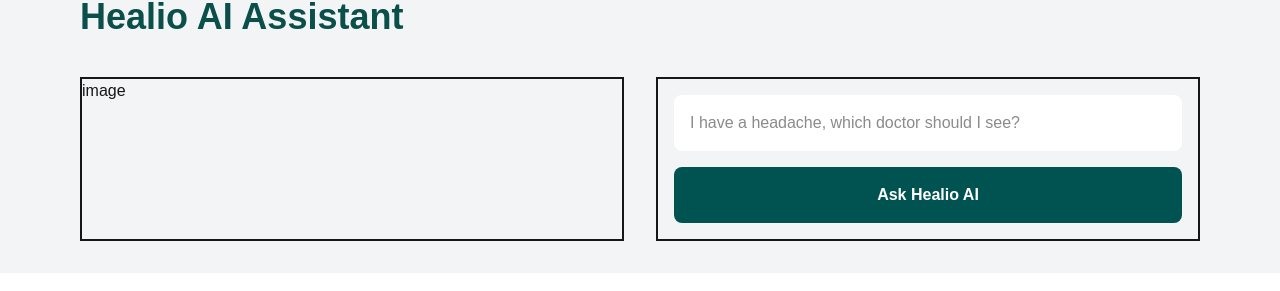
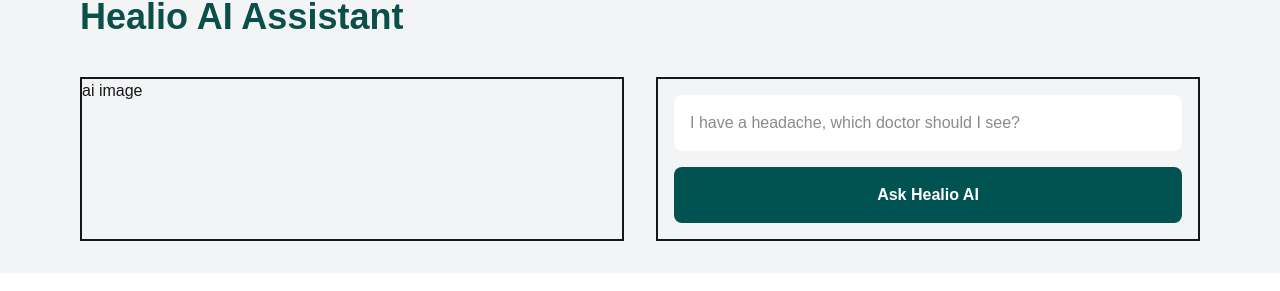
Before and after one commit to jui9797/Healio, a Next.js app: page /healioAi in a window 1280 px wide. Shown: the part 147-438 px from the top of the page. Built offline with nearby package versions, Linux system fonts and the light colour scheme; no server answers.

Commit message:
feat: add some text content

```diff
--- a/src/app/components/home/AiAssistant.jsx
+++ b/src/app/components/home/AiAssistant.jsx
@@ -37,7 +37,7 @@
       </h2>
       <div className="grid grid-cols-1 lg:grid-cols-2 gap-8">
         {/* lottie */}
-        <div className="border-2">image</div>
+        <div className="border-2">ai image</div>
 
         {/* input box */}
         <div className="flex flex-col gap-4 border-2 p-4">
```
